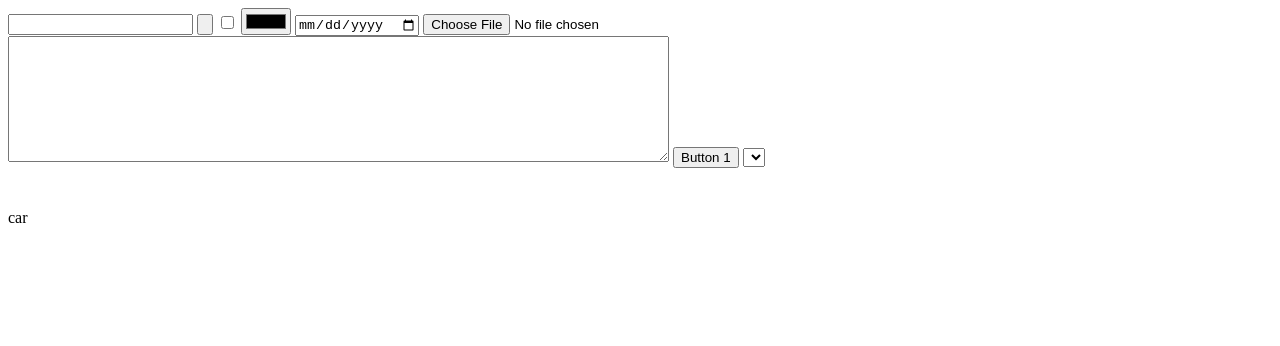
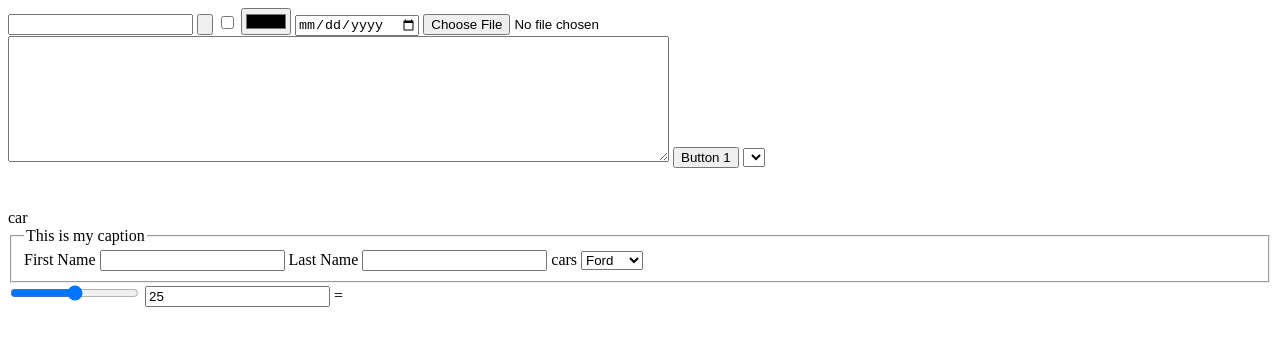
Before and after one commit to abdurrahim220/HTML5, a plain HTML site: page Forms_input.html in a window 1280 px wide. Drawn offline with Linux system fonts and the light colour scheme.

Commit message:
First_Html

```diff
--- a/Forms_input.html
+++ b/Forms_input.html
@@ -33,5 +33,37 @@
     </option>
 
     <label for="">car</label>
+
+    <form class="" action="index.html" method="post">
+    <fieldset>
+      <legend>This is my caption</legend>
+      <label for="fname"car>First Name</label>
+      <input type="text" name="" value="">
+      <label for="lname">Last Name</label>
+      <input type="text" name="" value="">
+      <label for="cars">cars</label>
+    <select class="cars" name="cars">
+      <option value="Ford">Ford</option>
+      <option value="Chevy">Chevy</option>
+      <option value="Dodge">Dodge</option>
+
+    </select>
+    </fieldset>
+    </form>
+
+    <datalist class="">
+
+
+    </datalist>
+
+    <output name="result"></output>
+    <form oninput="x.value=parseInt (a.value)+parseInt(b.value)">
+      <input type="range" id="a" value="50">
+      <input type="number" id="b" value="25">
+      =<output name="x" for="a b"></output>
+
+    </form>
+
+
   </body>
 </html>
```
